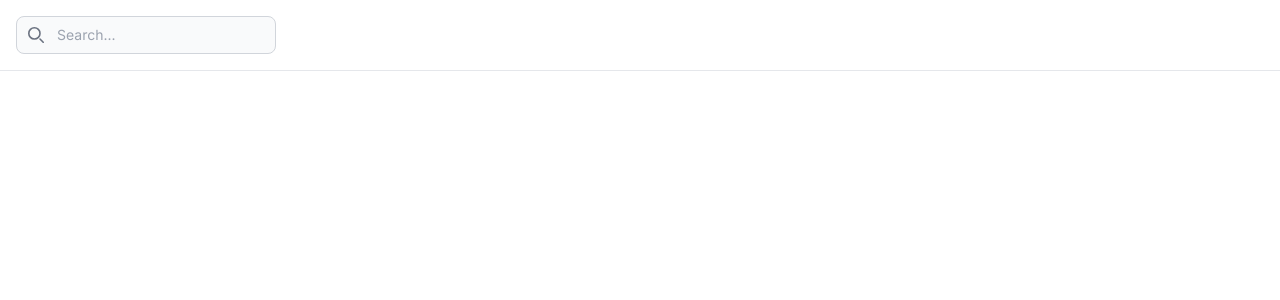
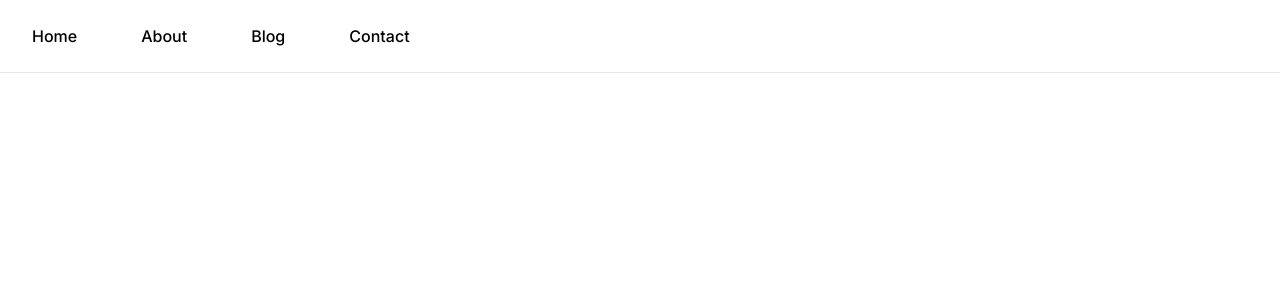
Before and after one commit to Wolfremium13/www.wolfremium.dev, a Next.js app: page / in a window 1280 px wide. Shown: the top 300 px of the page. Built offline with nearby package versions, Linux system fonts and the light colour scheme.

Commit message:
🚧 wip testing navbar with resolution

```diff
--- a/components/navigation/NavLinks.tsx
+++ b/components/navigation/NavLinks.tsx
@@ -1,29 +1,31 @@
 type NavLinksProps = {
   isOpen: boolean;
+  isMobile: boolean;
 };
 
-const NavLinks: React.FC<NavLinksProps> = ({ isOpen }) => {
+const NavLinks: React.FC<NavLinksProps> = ({ isOpen, isMobile }) => {
   const navLinks = [
     { title: "Home", path: "/" },
     { title: "About", path: "/about" },
     { title: "Blog", path: "/blog" },
     { title: "Contact", path: "/contact" },
   ];
-  if (!isOpen) {
+
+  if (isMobile && !isOpen) {
     return <></>;
   }
 
   return (
     <div
-      className={`items-center justify-between w-full md:flex md:w-auto md:order-1 flex`}
+      className="items-center justify-between w-full md:w-auto flex"
       data-testid="navbar-link-container"
     >
-      <ul className="flex flex-col p-4 md:p-0 mt-4 font-medium border border-gray-100 rounded-lg bg-gray-50 md:flex-row md:space-x-8 md:mt-0 md:border-0 md:bg-white dark:bg-gray-800 md:dark:bg-gray-900 dark:border-gray-700">
+      <ul className="flex flex-col p-4 md:p-0 mt-4 md:mt-0 font-medium border border-gray-100 rounded-lg bg-gray-50 md:flex-row md:space-x-8 md:border-0 md:bg-white">
         {navLinks.map((link, index) => (
           <li key={index}>
             <a
               href={link.path}
-              className="block py-2.5 px-1 md:p-2 lg:px-4 dark:text-gray-400 hover:text-gray-900 dark:hover:text-gray-100"
+              className="block py-2.5 px-1 md:p-2 lg:px-4 hover:text-gray-900"
             >
               {link.title}
             </a>
--- a/components/navigation/Navbar.tsx
+++ b/components/navigation/Navbar.tsx
@@ -1,22 +1,41 @@
 "use client";
-import { useState } from "react";
+import { useState, useEffect } from "react";
 import { ToggleButton } from "./ToggleButton";
 import NavLinks from "./NavLinks";
-import { Search } from "./Search";
 
 const Navbar: React.FC = () => {
   const [isOpen, setIsOpen] = useState(false);
+  const [isMobile, setIsMobile] = useState(false);
+
+  useEffect(() => {
+    const minimumDesktopWidth = 768;
+    const isClient = typeof window !== "undefined";
+    if (isClient) {
+      setIsMobile(window.innerWidth < minimumDesktopWidth);
+    }
+    const handleResize = () => {
+      const mobile = window.innerWidth < minimumDesktopWidth;
+      setIsMobile(mobile);
+
+      if (!mobile) {
+        setIsOpen(false);
+      }
+    };
+    window.addEventListener("resize", handleResize);
+    return () => {
+      window.removeEventListener("resize", handleResize);
+    };
+  }, []);
 
   return (
     <nav className="bg-white dark:bg-gray-900 fixed w-full z-20 top-0 left-0 border-b border-gray-200 dark:border-gray-600">
       <div className="max-w-screen-xl flex flex-wrap items-center justify-between mx-auto p-4">
+        {isMobile && (
           <div className="flex md:order-2">
             <ToggleButton setIsOpen={setIsOpen} />
           </div>
-         <div className="order-first md:order-none">
-           <Search isOpen={isOpen} />
-         </div>
-         <NavLinks isOpen={isOpen} />
+        )}
+        <NavLinks isOpen={isOpen} isMobile={isMobile} />
       </div>
     </nav>
   );
--- a/jest.config.js
+++ b/jest.config.js
@@ -1,4 +1,5 @@
 module.exports = {
+  setupFilesAfterEnv: ['./setupTests.js'],
   preset: 'ts-jest',
   testEnvironment: 'jest-environment-jsdom',
   moduleNameMapper: {
```
Also changed, not shown: setupTests.js (added, +9 -0 lines), tests/unit/fixtures/screen.ts (added, +7 -0 lines), 1 other file (tests, documents, lock files or other folders). Lines whose indentation alone changed are shown as unchanged.
